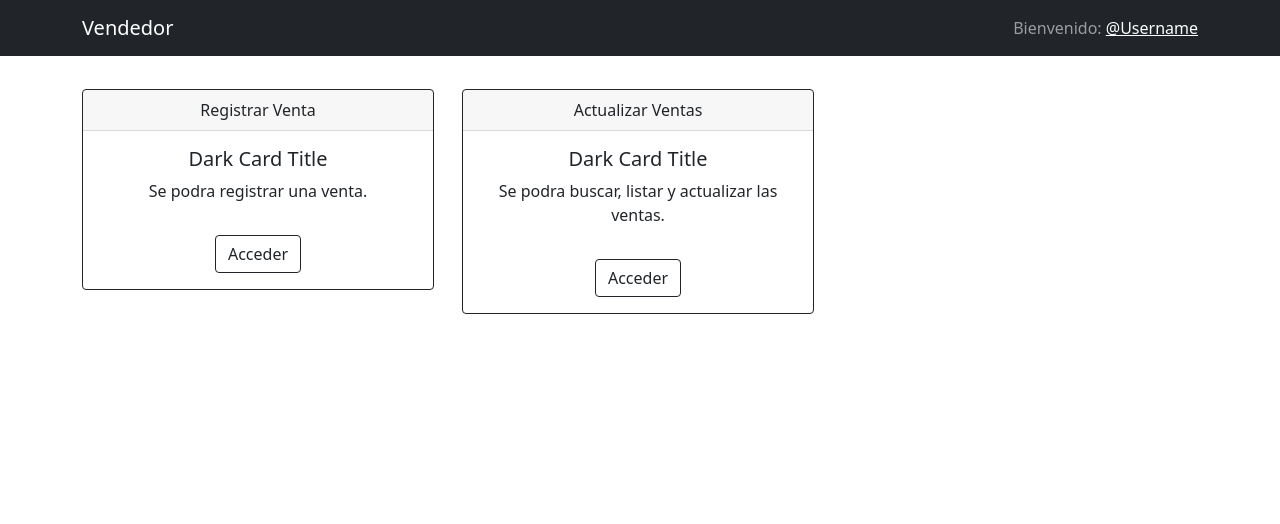
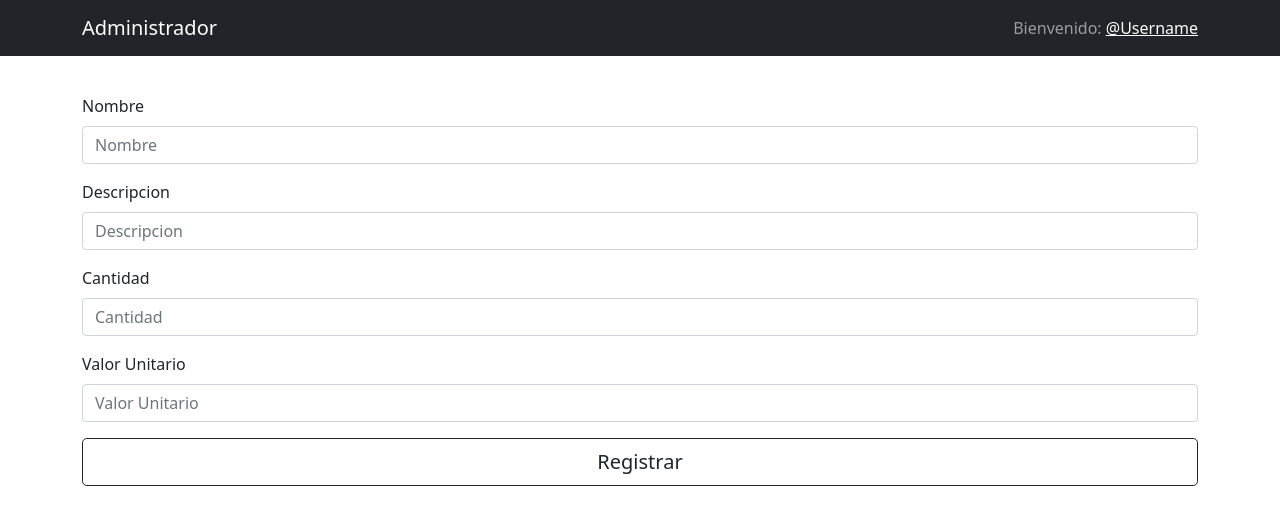
Before and after one commit to nfelipe9/PruebaFrontTicsoft, a React (Create React App) app in the folder productos/proyecto_test/: page / in a window 1280 px wide. Shown: the top 524 px of the page. Built offline with nearby package versions, Linux system fonts and the light colour scheme.

Commit message:
registro_tst

```diff
--- a/productos/proyecto_test/src/App.js
+++ b/productos/proyecto_test/src/App.js
@@ -2,12 +2,13 @@ import React, { Component } from 'react';
 import './App.css'
 
 import Greeting from './components/navbar';
+import Registrar from './components/Registrar';
 
 class App extends Component {
   render() {
     return (
       <>
-      <Greeting isLoggedIn={true}/>
+      <Greeting isLoggedIn={false}/>
       </>
     );
   }
--- a/productos/proyecto_test/src/components/Css.css
+++ b/productos/proyecto_test/src/components/Css.css
@@ -2,3 +2,11 @@
     padding-top: 3%;
     text-align: center;
 }
+
+.test {
+    padding-top: 3%;
+}
+
+.toastTst{
+    margin-left: 36%;
+}
--- /dev/null
+++ b/productos/proyecto_test/src/components/Registrar.jsx
@@ -0,0 +1,58 @@
+import React, {useState} from 'react'
+
+import './Css.css'
+
+import Form from "react-bootstrap/Form";
+import Container from 'react-bootstrap/esm/Container';
+import Button from 'react-bootstrap/Button';
+import InputGroup from 'react-bootstrap/InputGroup';
+import Col from 'react-bootstrap/Col';
+import Toast from 'react-bootstrap/Toast';
+import Row from 'react-bootstrap/Row';
+
+function Registrar() {
+
+    const [show, setShow] = useState(false);
+
+    return (
+        <Container className="test">
+            <Form>
+                <Form.Group className="mb-3" controlId="formGroupEmail">
+                    <Form.Label>Nombre</Form.Label>
+                    <Form.Control type="text" placeholder="Nombre" />
+                </Form.Group>
+                <Form.Group className="mb-3" controlId="formGroupPassword">
+                    <Form.Label>Descripcion</Form.Label>
+                    <Form.Control type="text" placeholder="Descripcion" />
+                </Form.Group>
+                <Form.Group className="mb-3" controlId="formGroupPassword">
+                    <Form.Label>Cantidad</Form.Label>
+                    <Form.Control type="text" placeholder="Cantidad" />
+                </Form.Group>
+                <Form.Group className="mb-3" controlId="formGroupPassword">
+                    <Form.Label>Valor Unitario</Form.Label>
+                    <Form.Control type="text" placeholder="Valor Unitario" />
+                </Form.Group>
+                <div className="d-grid gap-2">
+                <Button variant="outline-dark" size="lg" onClick={() => setShow(true)}>
+                    Registrar
+                </Button>
+                </div>
+            </Form>
+
+            <Row>
+                <Col xs={4} className="toastTst">
+                    <Toast onClose={() => setShow(false)} show={show} delay={3000} autohide>
+                        <Toast.Header>
+                            <strong className="me-auto">Correcto</strong>
+                            <small>Ahora</small>
+                        </Toast.Header>
+                        <Toast.Body>Producto registrado con exito</Toast.Body>
+                    </Toast>
+                </Col>
+            </Row>
+        </Container>
+    )
+}
+
+export default Registrar;
--- a/productos/proyecto_test/src/components/container.jsx
+++ /dev/null
@@ -1,98 +0,0 @@
-import React from 'react'
-
-import './Css.css'
-
-import Container from "react-bootstrap/Container";
-import Card from "react-bootstrap/Card";
-import Col from "react-bootstrap/Col";
-import Button from "react-bootstrap/Button";
-import Row from "react-bootstrap/Row";
-
-function ContainerAdmin(props) {
-    return (
-        <Container>
-            <Row>
-            <Col xs={6} md={4}>
-            <Card border="dark" style={{ width: '22rem' }}>
-                <Card.Header>Registrar Producto</Card.Header>
-                <Card.Body>
-                    <Card.Title>Dark Card Title</Card.Title>
-                    <Card.Text>
-                        Se podra registrar un nuevo producto.
-                    </Card.Text>
-                </Card.Body>
-                <Card.Body>
-                <Button variant="outline-dark">Acceder</Button>
-                </Card.Body>
-
-            </Card>
-            </Col>
-
-            <Col xs={6} md={4}>
-            <Card border="dark" style={{ width: '22rem' }}>
-                <Card.Header>Actualizar Ventas</Card.Header>
-                <Card.Body>
-                    <Card.Title>Dark Card Title</Card.Title>
-                    <Card.Text>
-                        Se podra buscar, listar y actualizar los productos.
-                    </Card.Text>
-                </Card.Body>
-                <Card.Body>
-                <Button variant="outline-dark">Acceder</Button>
-                </Card.Body>
-            </Card>
-            </Col>
-            </Row>
-        </Container>
-    )
-}
-
-function ContainerVendor(props) {
-    return (
-        <Container>
-            <Row>
-            <Col xs={6} md={4}>
-            <Card border="dark" style={{ width: '22rem' }}>
-                <Card.Header>Registrar Venta</Card.Header>
-                <Card.Body>
-                    <Card.Title>Dark Card Title</Card.Title>
-                    <Card.Text>
-                        Se podra registrar una venta.
-                    </Card.Text>
-                </Card.Body>
-                <Card.Body>
-                <Button variant="outline-dark">Acceder</Button>
-                </Card.Body>
-
-            </Card>
-            </Col>
-
-            <Col xs={6} md={4}>
-            <Card border="dark" style={{ width: '22rem' }}>
-                <Card.Header>Actualizar Ventas</Card.Header>
-                <Card.Body>
-                    <Card.Title>Dark Card Title</Card.Title>
-                    <Card.Text>
-                        Se podra buscar, listar y actualizar las ventas.
-                    </Card.Text>
-                </Card.Body>
-                <Card.Body>
-                <Button variant="outline-dark">Acceder</Button>
-                </Card.Body>
-            </Card>
-            </Col>
-            </Row>
-        </Container>
-
-    )
-}
-
-function Containers(props) {
-    const isAdminIn = props.isAdminIn;
-    if (isAdminIn) {
-        return <ContainerAdmin />
-    }
-    return <ContainerVendor />
-}
-
-export default Containers;
--- a/productos/proyecto_test/src/components/navbar.jsx
+++ b/productos/proyecto_test/src/components/navbar.jsx
@@ -1,9 +1,18 @@
 import React from 'react'
 
-import Containers from './container';
+import './Css.css'
+
+import Registrar from './Registrar';
 
 import Navbar from 'react-bootstrap/Navbar';
 import Container from 'react-bootstrap/Container';
+import Card from "react-bootstrap/Card";
+import Col from "react-bootstrap/Col";
+import Button from "react-bootstrap/Button";
+import Row from "react-bootstrap/Row";
+
+import Form from "react-bootstrap/Form";
+import FloatingLabel from 'react-bootstrap/FloatingLabel';
 
 function NavbarAdmin () {
     return (
@@ -18,6 +27,43 @@ function NavbarAdmin () {
             </Navbar.Collapse>
         </Container>
         </Navbar>
+    )
+}
+
+function ContainerAdmin() {
+    return (
+        <Container>
+            <Row>
+            <Col xs={6} md={4}>
+            <Card border="dark" style={{ width: '22rem' }}>
+                <Card.Header>Registrar Producto</Card.Header>
+                <Card.Body>
+                    <Card.Text>
+                        Se podra registrar un nuevo producto.
+                    </Card.Text>
+                </Card.Body>
+                <Card.Body>
+                <Button variant="outline-dark">Acceder</Button>
+                </Card.Body>
+
+            </Card>
+            </Col>
+
+            <Col xs={6} md={4}>
+            <Card border="dark" style={{ width: '22rem' }}>
+                <Card.Header>Actualizar Productos</Card.Header>
+                <Card.Body>
+                    <Card.Text>
+                        Se podra buscar, listar y actualizar los productos.
+                    </Card.Text>
+                </Card.Body>
+                <Card.Body>
+                <Button variant="outline-dark">Acceder</Button>
+                </Card.Body>
+            </Card>
+            </Col>
+            </Row>
+        </Container>
     )
 }
 
@@ -37,19 +83,58 @@ function NavbarVendor () {
     )
 }
 
-function NavbarGuest () {
+function ContainerVendor() {
     return (
-        <Navbar bg="dark" variant="dark">
         <Container>
-            <Navbar.Brand href="#home">Invitado</Navbar.Brand>
-            <Navbar.Toggle />
-            <Navbar.Collapse className="justify-content-end">
-            <Navbar.Text>
-                Bienvenido: <a href="#login">@Username</a>
-            </Navbar.Text>
-            </Navbar.Collapse>
+            <Row>
+            <Col xs={6} md={4}>
+            <Card border="dark" style={{ width: '22rem' }}>
+                <Card.Header>Registrar Venta</Card.Header>
+                <Card.Body>
+                    <Card.Text>
+                        Se podra registrar una venta.
+                    </Card.Text>
+                </Card.Body>
+                <Card.Body>
+                <Button variant="outline-dark">Acceder</Button>
+                </Card.Body>
+
+            </Card>
+            </Col>
+
+            <Col xs={6} md={4}>
+            <Card border="dark" style={{ width: '22rem' }}>
+                <Card.Header>Actualizar Ventas</Card.Header>
+                <Card.Body>
+                    <Card.Text>
+                        Se podra buscar, listar y actualizar las ventas.
+                    </Card.Text>
+                </Card.Body>
+                <Card.Body>
+                <Button variant="outline-dark">Acceder</Button>
+                </Card.Body>
+            </Card>
+            </Col>
+            </Row>
         </Container>
-        </Navbar>
+
+    )
+}
+
+function Test() {
+    return (
+        <>
+            <FloatingLabel
+                controlId="floatingInput"
+                label="Email address"
+                className="mb-3"
+            >
+                <Form.Control type="email" placeholder="name@example.com" />
+            </FloatingLabel>
+            <FloatingLabel controlId="floatingPassword" label="Password">
+                <Form.Control type="password" placeholder="Password" />
+            </FloatingLabel>
+        </>
     )
 }
 
@@ -59,13 +144,14 @@ function Greeting(props) {
         return (
             <>
         <NavbarVendor/>
-        <Containers/>
+        <ContainerVendor/>
             </>
         )
     }
     return (
     <>
-    <NavbarGuest />
+    <NavbarAdmin />
+    <Registrar/>
     </>
     )
 }
```
